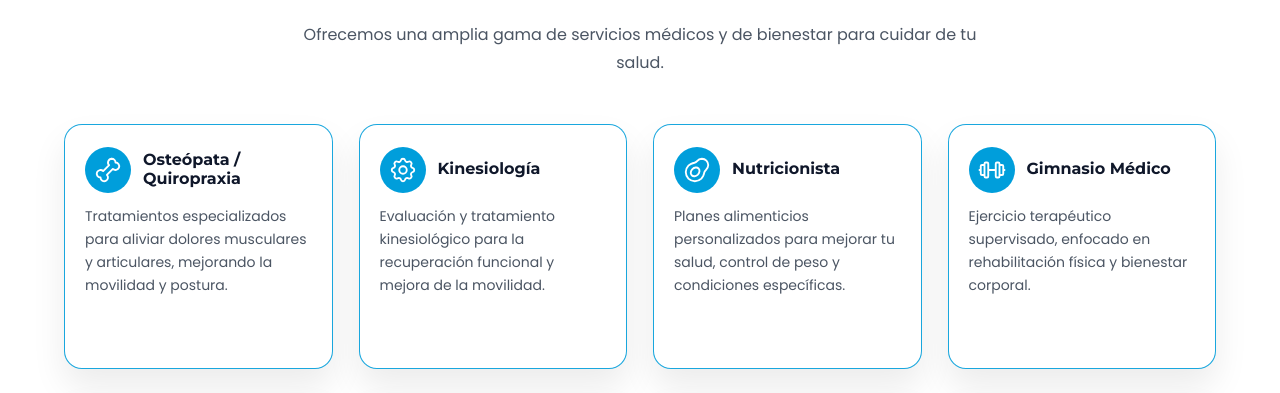
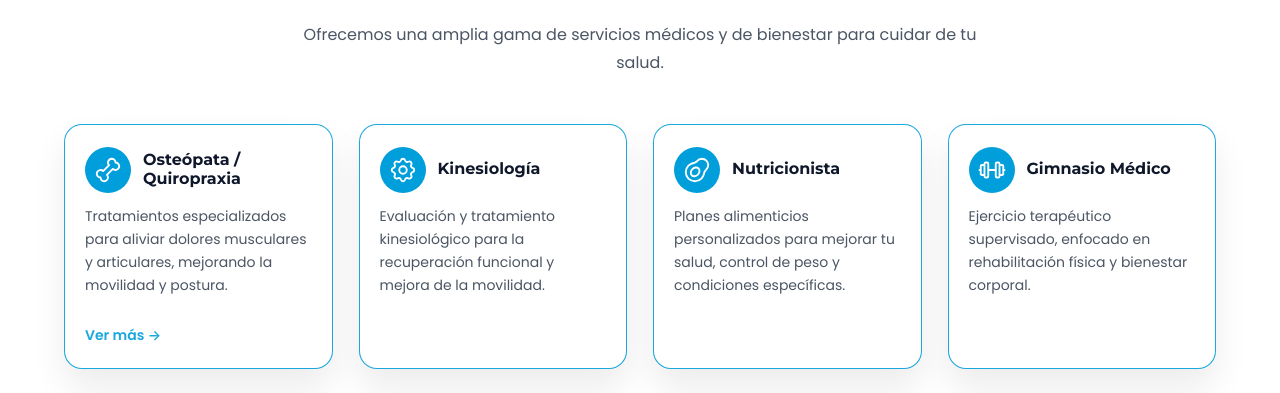
Before and after one commit to panxo87sl/kcweb, a React (Vite) app: page / in a window 1280 px wide. Shown: the part 2274-2667 px from the top of the page. Built offline with nearby package versions, Linux system fonts and the light colour scheme.

Commit message:
Add texto ver mas para los servicios que tengan pagina propio de descripcion

```diff
--- a/src/components/ServicesSection/ServiceCard/ServiceCard.css
+++ b/src/components/ServicesSection/ServiceCard/ServiceCard.css
@@ -59,6 +59,32 @@
   color: #4b5563;
 }
 
+.serviceCard__cta {
+  margin-top: auto;
+  font-size: 14px;
+  font-weight: 600;
+  color: var(--kineclin-azul);
+  display: flex;
+  align-items: center;
+  gap: 6px;
+  transition:
+    transform 200ms ease,
+    opacity 200ms ease;
+  opacity: 0.9;
+}
+
+/* Hace que el CTA quede abajo */
+.serviceCard {
+  display: flex;
+  flex-direction: column;
+}
+
+/* Hover solo cuando es link */
+.serviceCard--link:hover .serviceCard__cta {
+  transform: translateX(4px);
+  opacity: 1;
+}
+
 /* Mobile adjustments */
 @media (max-width: 700px) {
   .serviceCard {
--- a/src/components/ServicesSection/ServiceCard/ServiceCard.jsx
+++ b/src/components/ServicesSection/ServiceCard/ServiceCard.jsx
@@ -13,6 +13,7 @@ export default function ServiceCard({ title, description, icon, to }) {
       </header>
 
       <p className="serviceCard__desc">{description}</p>
+      {to && <div className="serviceCard__cta">Ver más →</div>}
     </>
   );
   // Si hay ruta -> Link (navegación interna)
```
